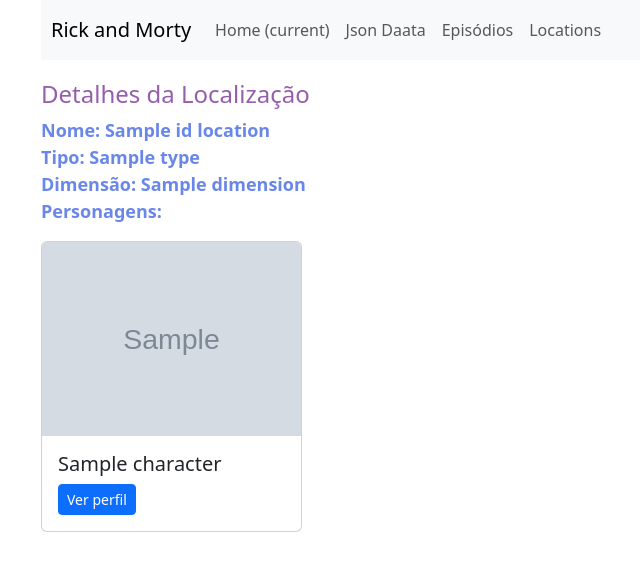
After one commit to luanaxcardoso/ExerciciosAPIs_Squad_MaryJackson, a Flask app: template templates/id_location.html in a window 1280 px wide. The commit adds this page. Shown: the top 571 px of the page, without its empty margins (41-681 px from the left). Run offline with Flask 3, Linux system fonts and the light colour scheme; the template is opened without the code that fills it: most values are stand-ins (such as "Sample title", 1, 10 or a date in 2020); grey boxes marked "Sample" are stand-in pictures.

Commit message:
Adicionando modificações

```diff
--- a/app.py
+++ b/app.py
@@ -2,6 +2,8 @@ from flask import Flask, render_template
 import urllib.request
 import json
 import ssl
+
+ssl._create_default_https_context = ssl._create_unverified_context #Para evitar errores de certificado SSL
 
 app = Flask(__name__)
 
@@ -31,7 +33,7 @@ def get_list_elements():
     context = ssl._create_unverified_context()
 
     try:
-        response = urllib.request.urlopen(url, context=context)
+        response = urllib.request.urlopen(url, context=None)
         characters = response.read()
         dict = json.loads(characters)
 
@@ -60,6 +62,23 @@ def get_location_list():
 
     return render_template("locations.html", locations=dict['results'])
 
+@app.route('/id_location/<id>')
+def get_idlocation(id):
+    url = "https://rickandmortyapi.com/api/location/"+id
+    context = ssl._create_unverified_context()
+    response = urllib.request.urlopen(url, context=context)
+    data = response.read()
+    location_dict = json.loads(data)
+
+
+    characters_data = []
+    for resident_url in location_dict['residents']:
+        with urllib.request.urlopen(resident_url, context=context) as response:
+            character_data = json.loads(response.read())
+            characters_data.append(character_data)
+
+    return render_template("id_location.html", id_location=location_dict, characters=characters_data)
+
 
 @app.route('/episodes')
 def get_episode_list():
--- /dev/null
+++ b/templates/id_location.html
@@ -0,0 +1,31 @@
+{% extends 'layout.html' %}
+
+{% block content %}
+
+<div class="row">
+  <div class="col-md-6">
+    <h3 style="font-size: 24px; color: #5a017da3;">Detalhes da Localização</h3>
+    <ul class="list-unstyled" style="font-size: 18px; color: #1443dda3; font-weight: bold;">
+      <li><strong>Nome:</strong> {{ id_location.name }}</li>
+      <li><strong>Tipo:</strong> {{ id_location.type }}</li>
+      <li><strong>Dimensão:</strong> {{ id_location.dimension }}</li>
+      <li><strong>Personagens:</strong></li>
+    </ul>
+  </div>
+</div>
+
+<div class="row">
+  {% for character in characters %}
+  <div class="col-md-3 mb-3">
+    <div class="card">
+      <img src="{{ character.image }}" class="card-img-top" alt="{{ character.name }}">
+      <div class="card-body">
+        <h5 class="card-title">{{ character.name }}</h5>
+        <a href="/profile/{{ character.id }}" class="btn btn-primary btn-sm">Ver perfil</a>
+      </div>
+    </div>
+  </div>
+  {% endfor %}
+</div>
+
+{% endblock %}
--- a/templates/nav.html
+++ b/templates/nav.html
@@ -1,6 +1,6 @@
 <header style="padding-bottom: 20px;">
     <nav class="navbar navbar-expand-lg navbar-light bg-light" style="padding: 10px;"">
-        <a class="navbar-brand" href="#">Navbar</a>
+        <a class="navbar-brand" href="#">Rick and Morty</a>
         <button class="navbar-toggler" type="button" data-toggle="collapse"
             data-target="#navbarNav" aria-controls="navbarNav"
             aria-expanded="false" aria-label="Toggle navigation">
```
Also changed, not shown: historico.md (+5 -0 lines), templates/characters.html (+10 -8 lines), templates/locations.html (+5 -4 lines), 1 other file.
